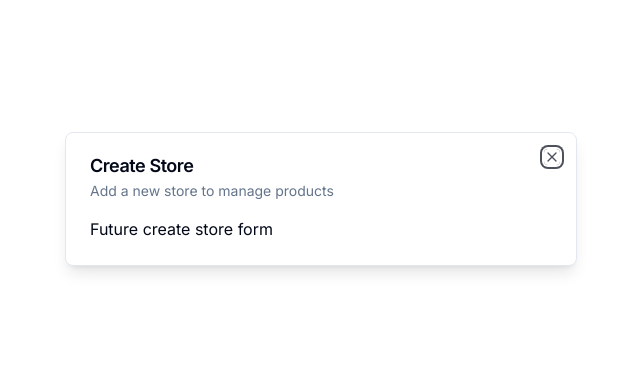
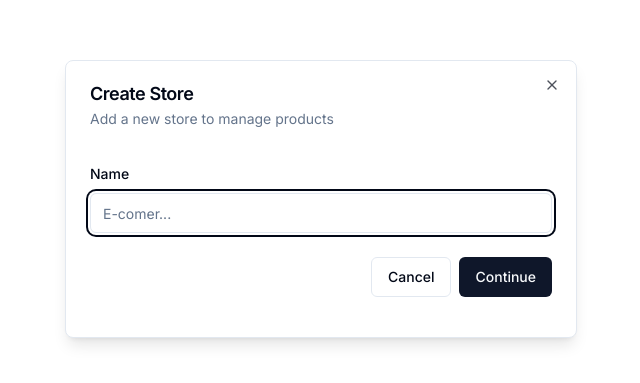
Before and after one commit to abdu11ahbaig/e-com-admin, a Next.js app: page / in a window 1280 px wide. Shown: the part 201-584 px from the top of the page, without its empty margins (319-959 px from the left). Built offline with nearby package versions, Linux system fonts and the light colour scheme.

Commit message:
add form for store creation

```diff
--- a/components/modals/store-modal.tsx
+++ b/components/modals/store-modal.tsx
@@ -1,10 +1,32 @@
 "use client";
+
+import * as z from "zod";
 
 import { useStoreModal } from "@/hooks/use-store-modal";
 import { Modal } from "../ui/modal";
+import { useForm } from "react-hook-form";
+import { zodResolver } from "@hookform/resolvers/zod";
+import { Form, FormControl, FormField, FormItem, FormLabel, FormMessage } from "../ui/form";
+import { Input } from "../ui/input";
+import { Button } from "../ui/button";
+
+const formSchema = z.object({
+  name: z.string().min(2)
+})
 
 export const StoreModal = () => {
   const storeModal = useStoreModal();
+  const form = useForm<z.infer<typeof formSchema>>({
+    resolver: zodResolver(formSchema),
+    defaultValues:{
+      name: "",
+    },
+  });
+
+  const onSubmit = async(values: z.infer<typeof formSchema>) => {
+    // TODO: create store
+    console.log(values)
+  }
 
 
   return(
@@ -12,7 +34,35 @@
     description="Add a new store to manage products"
     isOpen={storeModal.isOpen}
     onClose={storeModal.onClose}>
-      Future create store form
+      <div>
+        <div className="space-y-4 py-4 pb-4">
+          <Form {...form}>
+            <form onSubmit={form.handleSubmit(onSubmit)}>
+              <FormField control={form.control} name="name" render={({field}) => (
+                <FormItem>
+                  <FormLabel>Name</FormLabel>
+                  <FormControl>
+                    <Input placeholder="E-comer..." {...field}/>
+                  </FormControl>
+                  <FormMessage/>
+                </FormItem>
+              )}
+             />
+             <div className="pt-6 space-x-2 flex items-center justify-end w-full">
+              <Button
+                variant="outline"
+                onClick={storeModal.onClose}
+                >Cancel
+              </Button>
+              <Button
+                type="submit"
+              >Continue
+              </Button>
+             </div>
+            </form>
+          </Form>
+        </div>
+      </div>
 
     </Modal>
   )
--- /dev/null
+++ b/components/ui/form.tsx
@@ -0,0 +1,176 @@
+import * as React from "react"
+import * as LabelPrimitive from "@radix-ui/react-label"
+import { Slot } from "@radix-ui/react-slot"
+import {
+  Controller,
+  ControllerProps,
+  FieldPath,
+  FieldValues,
+  FormProvider,
+  useFormContext,
+} from "react-hook-form"
+
+import { cn } from "@/lib/utils"
+import { Label } from "@/components/ui/label"
+
+const Form = FormProvider
+
+type FormFieldContextValue<
+  TFieldValues extends FieldValues = FieldValues,
+  TName extends FieldPath<TFieldValues> = FieldPath<TFieldValues>
+> = {
+  name: TName
+}
+
+const FormFieldContext = React.createContext<FormFieldContextValue>(
+  {} as FormFieldContextValue
+)
+
+const FormField = <
+  TFieldValues extends FieldValues = FieldValues,
+  TName extends FieldPath<TFieldValues> = FieldPath<TFieldValues>
+>({
+  ...props
+}: ControllerProps<TFieldValues, TName>) => {
+  return (
+    <FormFieldContext.Provider value={{ name: props.name }}>
+      <Controller {...props} />
+    </FormFieldContext.Provider>
+  )
+}
+
+const useFormField = () => {
+  const fieldContext = React.useContext(FormFieldContext)
+  const itemContext = React.useContext(FormItemContext)
+  const { getFieldState, formState } = useFormContext()
+
+  const fieldState = getFieldState(fieldContext.name, formState)
+
+  if (!fieldContext) {
+    throw new Error("useFormField should be used within <FormField>")
+  }
+
+  const { id } = itemContext
+
+  return {
+    id,
+    name: fieldContext.name,
+    formItemId: `${id}-form-item`,
+    formDescriptionId: `${id}-form-item-description`,
+    formMessageId: `${id}-form-item-message`,
+    ...fieldState,
+  }
+}
+
+type FormItemContextValue = {
+  id: string
+}
+
+const FormItemContext = React.createContext<FormItemContextValue>(
+  {} as FormItemContextValue
+)
+
+const FormItem = React.forwardRef<
+  HTMLDivElement,
+  React.HTMLAttributes<HTMLDivElement>
+>(({ className, ...props }, ref) => {
+  const id = React.useId()
+
+  return (
+    <FormItemContext.Provider value={{ id }}>
+      <div ref={ref} className={cn("space-y-2", className)} {...props} />
+    </FormItemContext.Provider>
+  )
+})
+FormItem.displayName = "FormItem"
+
+const FormLabel = React.forwardRef<
+  React.ElementRef<typeof LabelPrimitive.Root>,
+  React.ComponentPropsWithoutRef<typeof LabelPrimitive.Root>
+>(({ className, ...props }, ref) => {
+  const { error, formItemId } = useFormField()
+
+  return (
+    <Label
+      ref={ref}
+      className={cn(error && "text-destructive", className)}
+      htmlFor={formItemId}
+      {...props}
+    />
+  )
+})
+FormLabel.displayName = "FormLabel"
+
+const FormControl = React.forwardRef<
+  React.ElementRef<typeof Slot>,
+  React.ComponentPropsWithoutRef<typeof Slot>
+>(({ ...props }, ref) => {
+  const { error, formItemId, formDescriptionId, formMessageId } = useFormField()
+
+  return (
+    <Slot
+      ref={ref}
+      id={formItemId}
+      aria-describedby={
+        !error
+          ? `${formDescriptionId}`
+          : `${formDescriptionId} ${formMessageId}`
+      }
+      aria-invalid={!!error}
+      {...props}
+    />
+  )
+})
+FormControl.displayName = "FormControl"
+
+const FormDescription = React.forwardRef<
+  HTMLParagraphElement,
+  React.HTMLAttributes<HTMLParagraphElement>
+>(({ className, ...props }, ref) => {
+  const { formDescriptionId } = useFormField()
+
+  return (
+    <p
+      ref={ref}
+      id={formDescriptionId}
+      className={cn("text-sm text-muted-foreground", className)}
+      {...props}
+    />
+  )
+})
+FormDescription.displayName = "FormDescription"
+
+const FormMessage = React.forwardRef<
+  HTMLParagraphElement,
+  React.HTMLAttributes<HTMLParagraphElement>
+>(({ className, children, ...props }, ref) => {
+  const { error, formMessageId } = useFormField()
+  const body = error ? String(error?.message) : children
+
+  if (!body) {
+    return null
+  }
+
+  return (
+    <p
+      ref={ref}
+      id={formMessageId}
+      className={cn("text-sm font-medium text-destructive", className)}
+      {...props}
+    >
+      {body}
+    </p>
+  )
+})
+FormMessage.displayName = "FormMessage"
+
+export {
+  useFormField,
+  Form,
+  FormItem,
+  FormLabel,
+  FormControl,
+  FormDescription,
+  FormMessage,
+  FormField,
+}
--- /dev/null
+++ b/components/ui/input.tsx
@@ -0,0 +1,25 @@
+import * as React from "react"
+
+import { cn } from "@/lib/utils"
+
+export interface InputProps
+  extends React.InputHTMLAttributes<HTMLInputElement> {}
+
+const Input = React.forwardRef<HTMLInputElement, InputProps>(
+  ({ className, type, ...props }, ref) => {
+    return (
+      <input
+        type={type}
+        className={cn(
+          "flex h-10 w-full rounded-md border border-input bg-background px-3 py-2 text-sm ring-offset-background file:border-0 file:bg-transparent file:text-sm file:font-medium placeholder:text-muted-foreground focus-visible:outline-none focus-visible:ring-2 focus-visible:ring-ring focus-visible:ring-offset-2 disabled:cursor-not-allowed disabled:opacity-50",
+          className
+        )}
+        ref={ref}
+        {...props}
+      />
+    )
+  }
+)
+Input.displayName = "Input"
+
+export { Input }
--- /dev/null
+++ b/components/ui/label.tsx
@@ -0,0 +1,26 @@
+"use client"
+
+import * as React from "react"
+import * as LabelPrimitive from "@radix-ui/react-label"
+import { cva, type VariantProps } from "class-variance-authority"
+
+import { cn } from "@/lib/utils"
+
+const labelVariants = cva(
+  "text-sm font-medium leading-none peer-disabled:cursor-not-allowed peer-disabled:opacity-70"
+)
+
+const Label = React.forwardRef<
+  React.ElementRef<typeof LabelPrimitive.Root>,
+  React.ComponentPropsWithoutRef<typeof LabelPrimitive.Root> &
+    VariantProps<typeof labelVariants>
+>(({ className, ...props }, ref) => (
+  <LabelPrimitive.Root
+    ref={ref}
+    className={cn(labelVariants(), className)}
+    {...props}
+  />
+))
+Label.displayName = LabelPrimitive.Root.displayName
+
+export { Label }
--- a/package.json
+++ b/package.json
@@ -10,7 +10,9 @@
   },
   "dependencies": {
     "@clerk/nextjs": "^4.25.6",
+    "@hookform/resolvers": "^3.3.2",
     "@radix-ui/react-dialog": "^1.0.5",
+    "@radix-ui/react-label": "^2.0.2",
     "@radix-ui/react-slot": "^1.0.2",
     "class-variance-authority": "^0.7.0",
     "clsx": "^2.0.0",
@@ -18,8 +20,10 @@
     "next": "13.5.6",
     "react": "^18",
     "react-dom": "^18",
+    "react-hook-form": "^7.47.0",
     "tailwind-merge": "^1.14.0",
     "tailwindcss-animate": "^1.0.7",
+    "zod": "^3.22.4",
     "zustand": "^4.4.3"
   },
   "devDependencies": {
```
Also changed, not shown: 1 other file (tests, documents, lock files or other folders).
